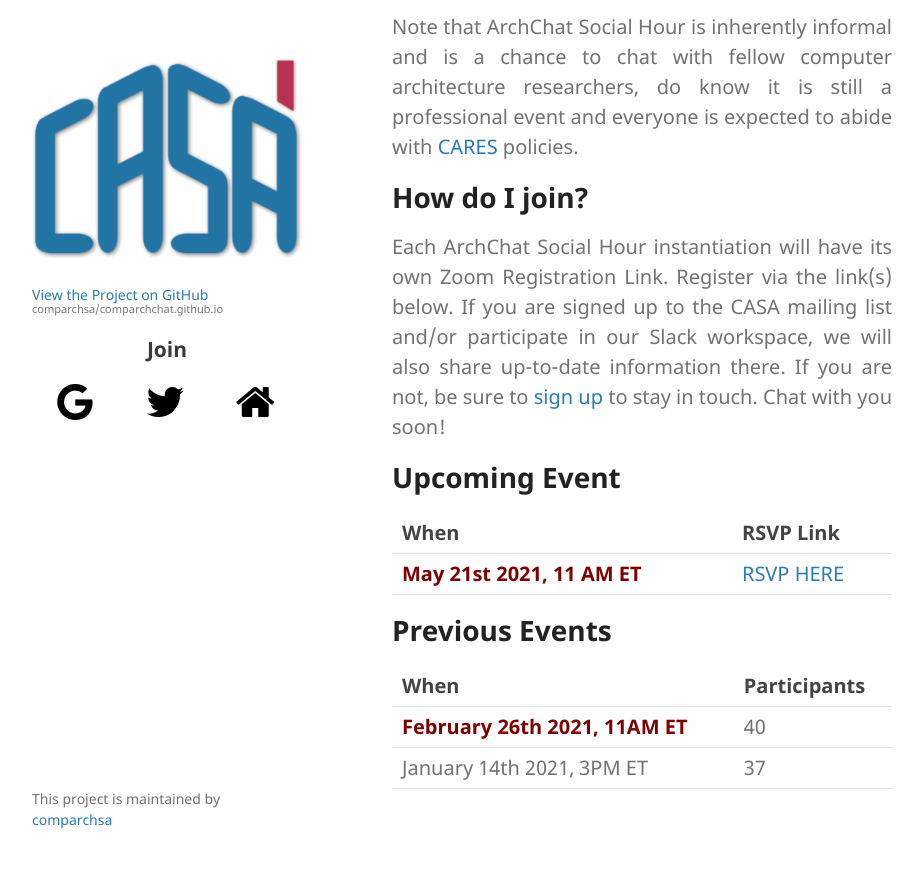
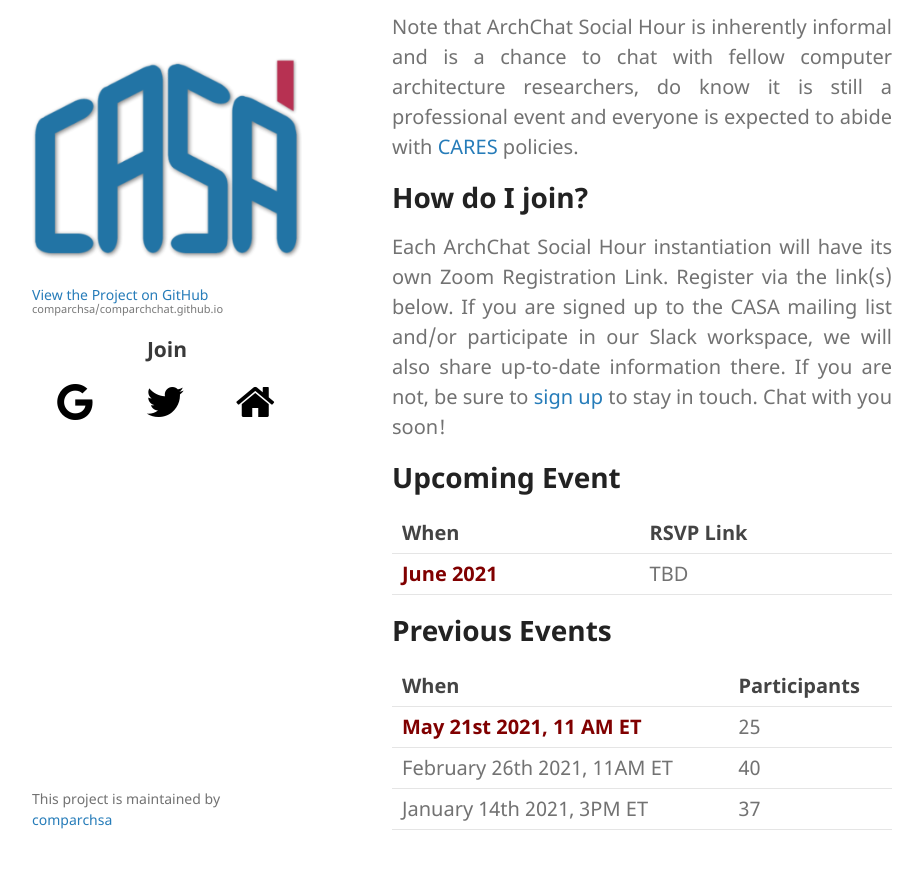
Before and after one commit to comparchsa/comparchchat.github.io, a Jekyll site: the page built from index.md, in a window 1280 px wide and 900 px high, scrolled down 628 px. Shown: the top 869 px of the window, without its empty margins (178-1101 px from the left). Built offline with Jekyll 4.4.1, drawn with Linux system fonts in a browser that asks for light colours; the repository's description, which GitHub fills in, is left out; our own code applies the rules of GitHub Pages for plain Markdown files.

Commit message:
Move may to past events, june tbd

```diff
--- a/index.md
+++ b/index.md
@@ -29,12 +29,13 @@ be sure to [sign up][signup] to stay in touch. Chat with you soon!
 
 | When                         | RSVP Link        |
 |------------------------------|------------------|
-| May 21st 2021, 11 AM ET      | [RSVP HERE][rsvp]|
+| June 2021                    | TBD              |
 
 # Previous Events
 
 | When                           | Participants |
 |--------------------------------|--------------|
+| May 21st 2021, 11 AM ET        |      25      |
 | February 26th 2021, 11AM ET    |      40      |
 | January 14th 2021, 3PM ET      |      37      |
 
```
